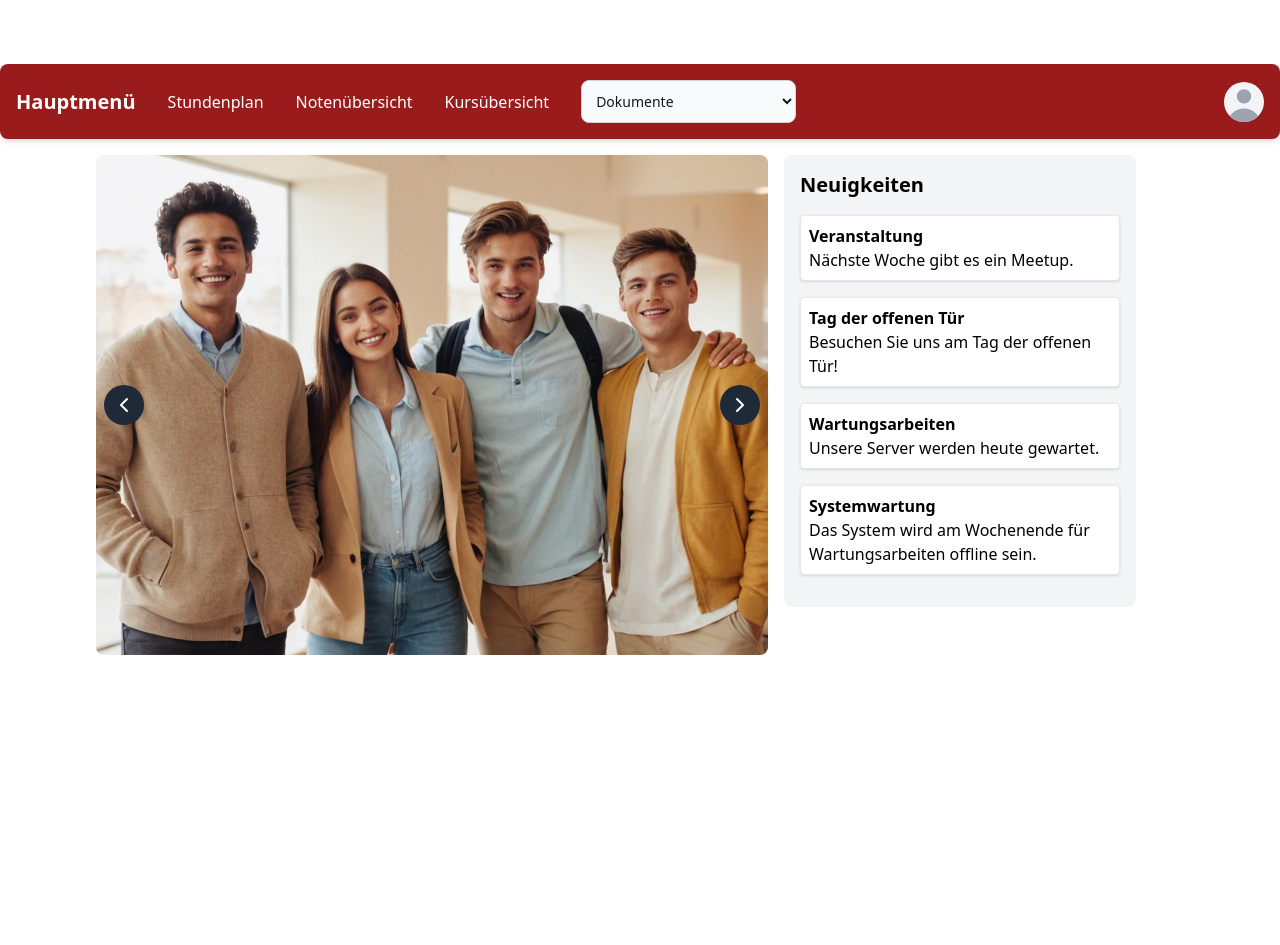
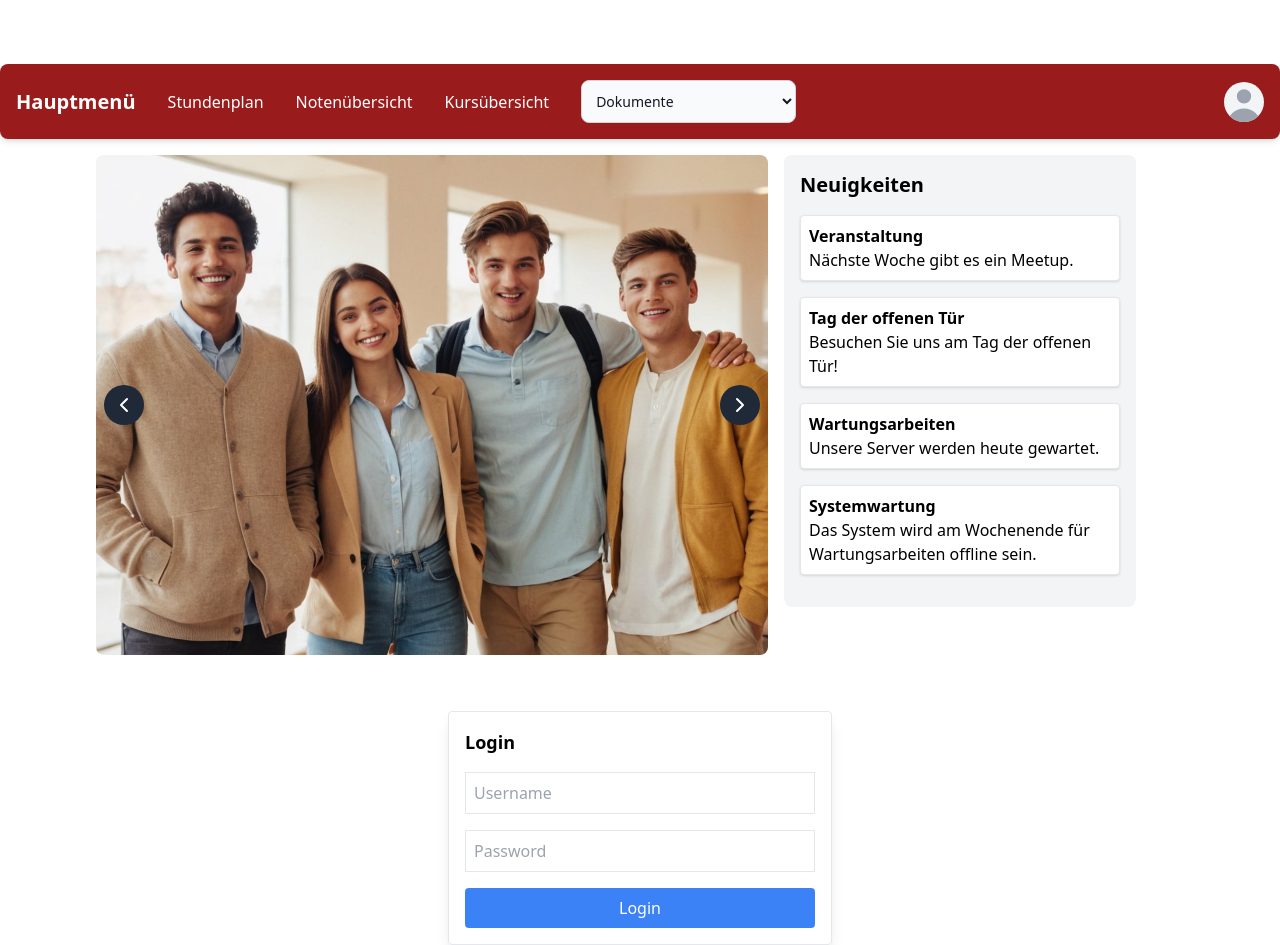
Before and after one commit to Srakawichi/studienportal, a Next.js app: page / in a window 1280 px wide. Before the commit the page ends 800 px from the top, so only its background shows below. Built offline with nearby package versions, Linux system fonts and the light colour scheme.

Commit message:
Loginform

```diff
--- /dev/null
+++ b/app/api/login/route.ts
@@ -0,0 +1,12 @@
+// app/api/login/route.ts
+import { NextResponse } from 'next/server';
+
+export async function POST(request: Request) {
+    const { username, password } = await request.json();
+
+    if (username === 'admin' && password === '123') {
+        return NextResponse.json({ message: 'Login successful' }, { status: 200 });
+    } else {
+        return NextResponse.json({ message: 'Invalid credentials' }, { status: 401 });
+    }
+}
--- /dev/null
+++ b/app/login/loginForm.tsx
@@ -0,0 +1,56 @@
+// components/LoginForm.tsx
+"use client";
+import { useState } from 'react';
+
+const LoginForm: React.FC = () => {
+    const [username, setUsername] = useState<string>('');
+    const [password, setPassword] = useState<string>('');
+    const [message, setMessage] = useState<string>('');
+
+    const handleSubmit = async (e: React.FormEvent<HTMLFormElement>) => {
+        e.preventDefault();
+
+        const res = await fetch('/api/login/', {
+            method: 'POST',
+            headers: {
+                'Content-Type': 'application/json',
+            },
+            body: JSON.stringify({ username, password }),
+        });
+
+        const data = await res.json();
+        console.log(data);
+        if (res.ok) {
+            setMessage(data.message);
+            // Hier kannst du den User weiterleiten oder den Login-Zustand ändern
+        } else {
+            setMessage(data.message);
+        }
+    };
+
+    return (
+        <form onSubmit={handleSubmit} className="max-w-sm mx-auto mt-10 p-4 border rounded shadow-lg">
+            <h1 className="text-lg font-bold mb-4">Login</h1>
+            <input
+                type="text"
+                placeholder="Username"
+                value={username}
+                onChange={(e) => setUsername(e.target.value)}
+                className="border p-2 mb-4 w-full"
+            />
+            <input
+                type="password"
+                placeholder="Password"
+                value={password}
+                onChange={(e) => setPassword(e.target.value)}
+                className="border p-2 mb-4 w-full"
+            />
+            <button type="submit" className="bg-blue-500 text-white p-2 w-full rounded">
+                Login
+            </button>
+            {message && <p className="mt-4 text-red-500">{message}</p>}
+        </form>
+    );
+};
+
+export default LoginForm;
--- a/app/page.tsx
+++ b/app/page.tsx
@@ -1,5 +1,6 @@
 import NewsPage from "./dashboard/news";
 import SlideShow from "./dashboard/slideshow";
+import LoginForm from "./login/loginForm";
 import Navbar from "./navigation/navbar";
 
 export default function Home() {
@@ -11,6 +12,7 @@ export default function Home() {
               <div className="w-2/3"><SlideShow/></div>
               <div className="w-1/3 -ml-16"><NewsPage/></div>
           </div>
+          <LoginForm/>
       </div>
   );
 }
```
